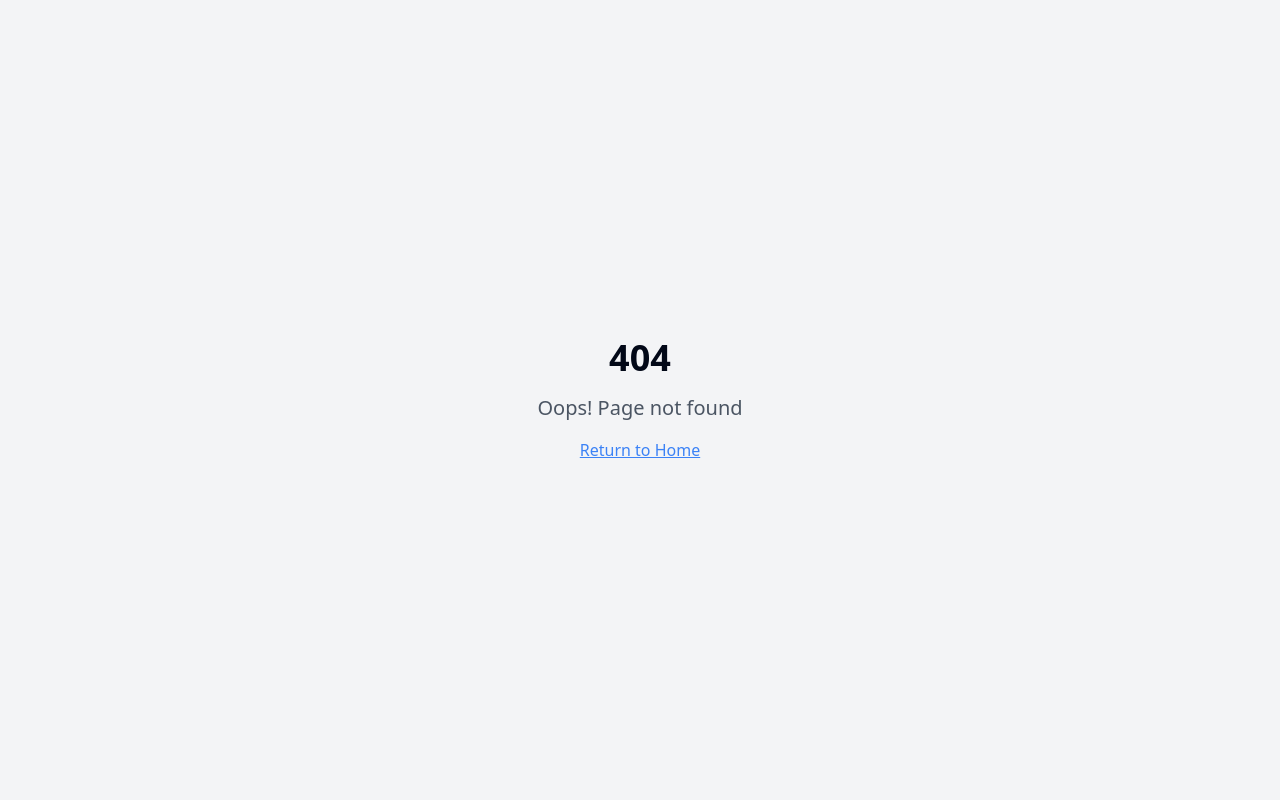
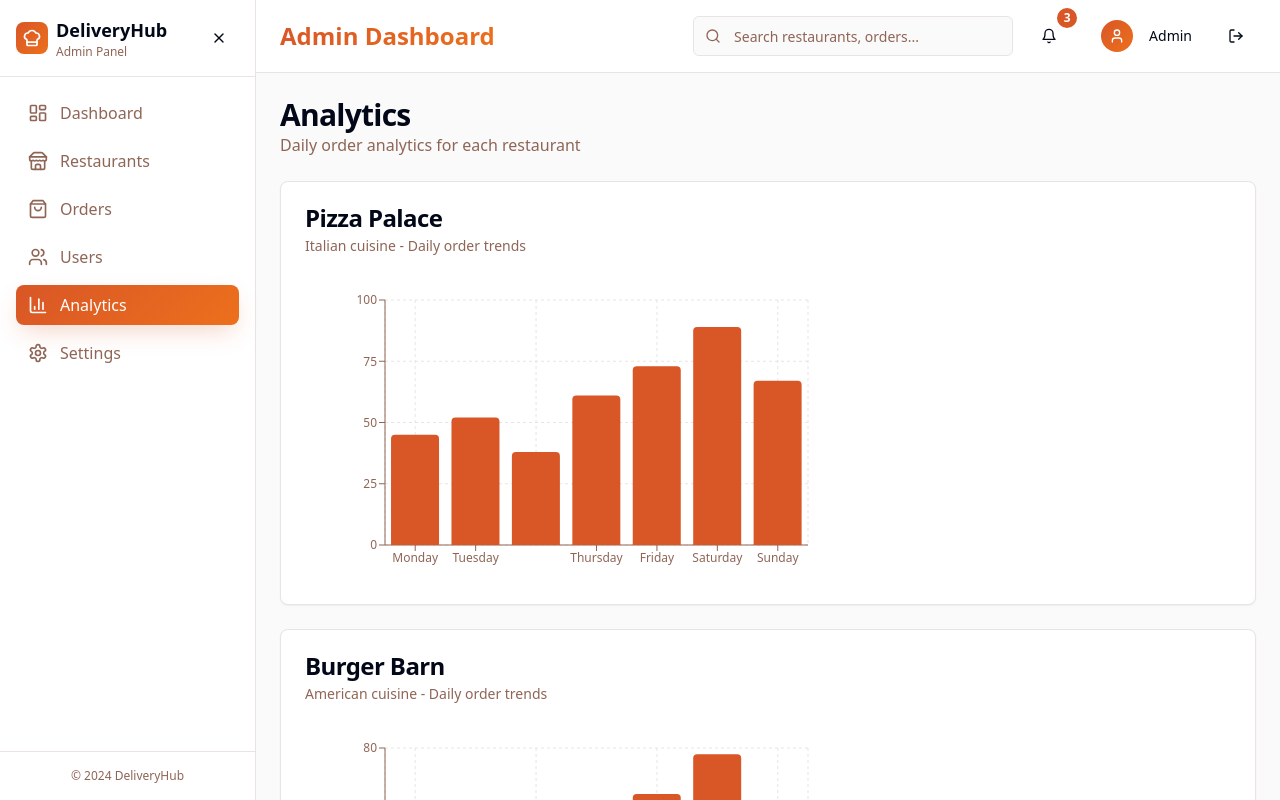
Before and after one commit to jayShah1407/hotel-hop-hub, a React (Vite) app: page /analytics in a window 1280 px wide. Before the commit this address had no page. Shown: the top 800 px of the page. Built offline with nearby package versions, Linux system fonts and the light colour scheme.

Commit message:
Add analytics graph
Add daily order graphs for each restaurant on the analytics screen.

```diff
--- a/src/App.tsx
+++ b/src/App.tsx
@@ -9,6 +9,7 @@ import RestaurantMenu from "./pages/RestaurantMenu";
 import AdminLogin from "./pages/AdminLogin";
 import Orders from "./pages/Orders";
 import Users from "./pages/Users";
+import Analytics from "./pages/Analytics";
 import NotFound from "./pages/NotFound";
 
 const queryClient = new QueryClient();
@@ -26,6 +27,7 @@ const App = () => (
           <Route path="/restaurants/:id/menu" element={<RestaurantMenu />} />
           <Route path="/orders" element={<Orders />} />
           <Route path="/users" element={<Users />} />
+          <Route path="/analytics" element={<Analytics />} />
           {/* ADD ALL CUSTOM ROUTES ABOVE THE CATCH-ALL "*" ROUTE */}
           <Route path="*" element={<NotFound />} />
         </Routes>
--- /dev/null
+++ b/src/pages/Analytics.tsx
@@ -0,0 +1,128 @@
+import { useEffect } from "react";
+import { Layout } from "@/components/admin/Layout";
+import { Card, CardContent, CardDescription, CardHeader, CardTitle } from "@/components/ui/card";
+import { ChartContainer, ChartTooltip, ChartTooltipContent } from "@/components/ui/chart";
+import { BarChart, Bar, XAxis, YAxis, CartesianGrid, ResponsiveContainer } from "recharts";
+
+// Mock data for daily orders by restaurant
+const restaurantAnalytics = [
+  {
+    name: "Pizza Palace",
+    cuisine: "Italian",
+    data: [
+      { day: "Monday", orders: 45 },
+      { day: "Tuesday", orders: 52 },
+      { day: "Wednesday", orders: 38 },
+      { day: "Thursday", orders: 61 },
+      { day: "Friday", orders: 73 },
+      { day: "Saturday", orders: 89 },
+      { day: "Sunday", orders: 67 }
+    ]
+  },
+  {
+    name: "Burger Barn",
+    cuisine: "American",
+    data: [
+      { day: "Monday", orders: 32 },
+      { day: "Tuesday", orders: 41 },
+      { day: "Wednesday", orders: 29 },
+      { day: "Thursday", orders: 48 },
+      { day: "Friday", orders: 65 },
+      { day: "Saturday", orders: 78 },
+      { day: "Sunday", orders: 54 }
+    ]
+  },
+  {
+    name: "Sushi Zen",
+    cuisine: "Japanese",
+    data: [
+      { day: "Monday", orders: 28 },
+      { day: "Tuesday", orders: 34 },
+      { day: "Wednesday", orders: 31 },
+      { day: "Thursday", orders: 42 },
+      { day: "Friday", orders: 58 },
+      { day: "Saturday", orders: 71 },
+      { day: "Sunday", orders: 49 }
+    ]
+  },
+  {
+    name: "Taco Fiesta",
+    cuisine: "Mexican",
+    data: [
+      { day: "Monday", orders: 38 },
+      { day: "Tuesday", orders: 44 },
+      { day: "Wednesday", orders: 35 },
+      { day: "Thursday", orders: 51 },
+      { day: "Friday", orders: 69 },
+      { day: "Saturday", orders: 82 },
+      { day: "Sunday", orders: 61 }
+    ]
+  }
+];
+
+const chartConfig = {
+  orders: {
+    label: "Orders",
+    color: "hsl(var(--primary))",
+  },
+};
+
+export default function Analytics() {
+  useEffect(() => {
+    document.title = "Analytics - Restaurant Dashboard";
+    const metaDescription = document.querySelector('meta[name="description"]');
+    if (metaDescription) {
+      metaDescription.setAttribute('content', 'View daily order analytics and performance metrics for all restaurants in the delivery network.');
+    }
+  }, []);
+
+  return (
+    <Layout>
+      <div className="p-6 space-y-6">
+        <div>
+          <h1 className="text-3xl font-bold tracking-tight">Analytics</h1>
+          <p className="text-muted-foreground">
+            Daily order analytics for each restaurant
+          </p>
+        </div>
+
+        <div className="grid gap-6">
+          {restaurantAnalytics.map((restaurant) => (
+            <Card key={restaurant.name}>
+              <CardHeader>
+                <CardTitle>{restaurant.name}</CardTitle>
+                <CardDescription>
+                  {restaurant.cuisine} cuisine - Daily order trends
+                </CardDescription>
+              </CardHeader>
+              <CardContent>
+                <ChartContainer config={chartConfig} className="h-[300px]">
+                  <ResponsiveContainer width="100%" height="100%">
+                    <BarChart data={restaurant.data} margin={{ top: 20, right: 30, left: 20, bottom: 5 }}>
+                      <CartesianGrid strokeDasharray="3 3" stroke="hsl(var(--border))" />
+                      <XAxis
+                        dataKey="day"
+                        stroke="hsl(var(--muted-foreground))"
+                        fontSize={12}
+                      />
+                      <YAxis
+                        stroke="hsl(var(--muted-foreground))"
+                        fontSize={12}
+                      />
+                      <ChartTooltip content={<ChartTooltipContent />} />
+                      <Bar
+                        dataKey="orders"
+                        fill="hsl(var(--primary))"
+                        radius={[4, 4, 0, 0]}
+                      />
+                    </BarChart>
+                  </ResponsiveContainer>
+                </ChartContainer>
+              </CardContent>
+            </Card>
+          ))}
+        </div>
+      </div>
+    </Layout>
+  );
+}
```
